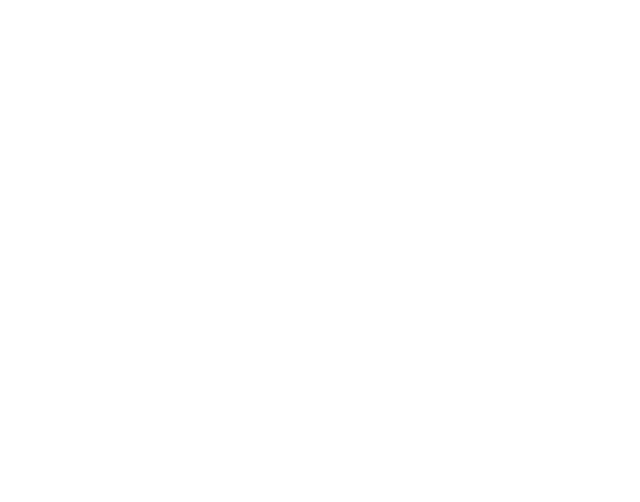
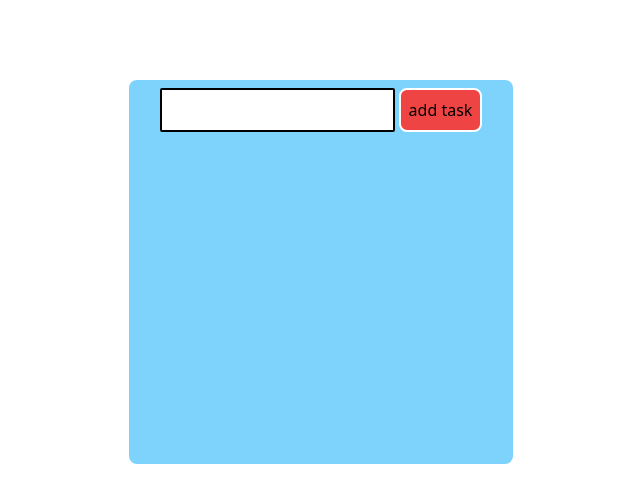
Before and after one commit to Asim1O1/Tailwind-CSS, a React (Vite) app in the folder my-project/: page /todo in a window 1280 px wide. Before the commit this address had no page. Shown: the top 502 px of the page, without its empty margins (319-959 px from the left). Built offline with nearby package versions, Linux system fonts and the light colour scheme; a web font is replaced by a local one.

Commit message:
practice to do list for intervuew

```diff
--- a/my-project/src/App.jsx
+++ b/my-project/src/App.jsx
@@ -4,6 +4,7 @@ import PlayAround from "./practice";
 import { BrowserRouter, Route, Routes } from "react-router-dom";
 import Rendering from "./components/rendering";
 import Responsive from "./components/Responsive";
+import Todo from "./pages/Todo";
 
 
 function App() {
@@ -19,6 +20,7 @@ function App() {
 
           </Route>
           <Route path={"/render"} element={<Rendering />}></Route>
+          <Route path={"/todo"} element={<Todo/>}></Route>
           <Route path={"/responsive"} element={<Responsive />}></Route>
         </Routes>
       </BrowserRouter>
--- a/my-project/src/index.css
+++ b/my-project/src/index.css
@@ -5,7 +5,7 @@
 @tailwind components;
 @tailwind utilities;
 
-* {
+/* * {
   margin: 0;
   padding: 0;
   box-sizing: border-box;
@@ -55,4 +55,4 @@
   .info-text {
     @apply font-montserrat text-slate-gray text-lg leading-7;
   }
-}
+} */
--- /dev/null
+++ b/my-project/src/pages/Todo.jsx
@@ -0,0 +1,41 @@
+import React, { useState } from "react";
+
+const Todo = () => {
+  const [task, setTask] = useState("");
+  const [tasks, setTasks] = useState([]);
+
+  const handleAddTask = () => {
+
+    if(task.length = 0)
+    {
+
+    }
+
+
+  };
+  return (
+    <div>
+      <div className="mx-auto bg-sky-300 h-96 w-96 my-20 rounded-lg overflow-hidden">
+        <div className="flex justify-center space-x-1">
+          <input
+            className="border-2 rounded-sm border-black my-2"
+            type="text"
+            name="task"
+            value={task}
+            onChange={(e) => setTask(e.target.value)}
+          />
+
+          <button
+            onClick={handleAddTask}
+            className="border-2 rounded-lg border-white  my-2 p-2  bg-red-500"
+          >
+            add task
+          </button>
+        </div>
+        <div className="bg-white w-20 h- 20 "></div>
+      </div>
+    </div>
+  );
+};
+
+export default Todo;
```
